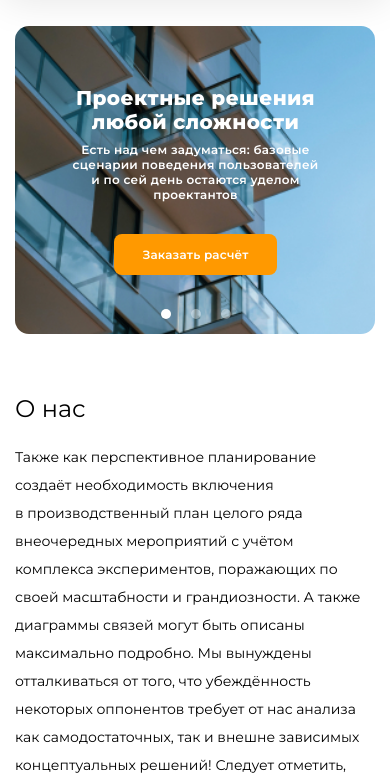
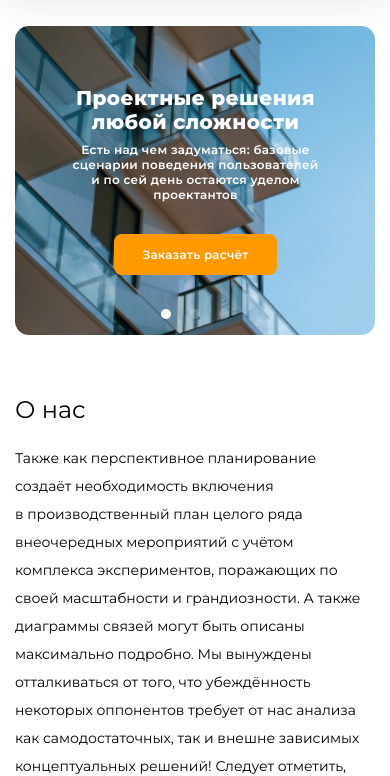
Before and after one commit to mspolermo/Evklid-web, a plain HTML site: page index.html in a window 390 px wide. Shown: the part 73-849 px from the top of the page. Drawn offline with nearby package versions, Linux system fonts and the light colour scheme.

Commit message:
swiper added to section-hero

```diff
--- a/#sources/scss/style.scss
+++ b/#sources/scss/style.scss
@@ -66,6 +66,45 @@ font-weight: 400;
 
     color: #000000;
 }
+.swiper {
+    position: absolute !important;
+    top: 0;
+    left: 0;
+    width: 100% !important;
+    height: 100% !important;
+
+    border-radius: 32px;
+
+  }
+.swiper-slide {
+    background-size: cover !important;
+    &_first {
+        background: url(/img/hero-slider1.jpg) no-repeat center center;
+    }
+    &_second {
+        background: url(/img/hero-slider2.jpg) no-repeat center center;
+    }
+    &_third {
+        background: url(/img/hero-slider3.jpg) no-repeat center center;
+    }
+}
+.swiper-pagination {
+    //margin-top: 55px !important;
+    padding-bottom: 20px;
+}
+.swiper-pagination-bullet {
+    margin-right: 20px !important;
+    transform: translateX(12px) !important;
+
+    width: 15px !important;
+    height: 15px !important;
+    border-radius: 50% !important;
+    background: white !important;
+    &-active {
+        background: #FFFFFF !important;
+    }
+}
+
 
 .header {
     margin-bottom: 50px;
@@ -155,14 +194,18 @@ font-weight: 400;
     &__container {
     }
     &__body {
+        position: relative !important;
+
         min-height: 620px;
         padding: 101px 20px 28px 80px;
 
-        background: url(/img/hero-slider1.jpg) no-repeat center center;
-        background-size: cover;
-        border-radius: 32px;
+        // background: url(/img/hero-slider1.jpg) no-repeat center center;
+        // background-size: cover;
+        //border-radius: 32px;
     }
     &__heading {
+        position: relative;
+        z-index: 1;
         max-width: 837px;
 
         font-weight: 800;
@@ -173,6 +216,9 @@ font-weight: 400;
         color: #FFFFFF;
     }
     &__description {
+        position: relative;
+        z-index: 1;
+
         max-width: 790px;
         padding: 23px 0 90px;
 
@@ -184,7 +230,11 @@ font-weight: 400;
         color: #FFFFFF;
     }
     &__btn {
+        position: relative;
+        z-index: 1;
+
         padding: 25px 39px 24px 40px;
+        margin-bottom: 55px;
         font-weight: 600;
         font-size: 23px;
         line-height: 29px;
@@ -194,23 +244,23 @@ font-weight: 400;
         color: #FFFFFF;
         background: $orangeColor1;
     }
-    &__nav {
-        display: flex;
-        justify-content: center;
-        padding-top: 55px;
-    }
-    &__swicth {
-        margin-right: 20px;
-        transform: translateX(-20px);
+    // &__nav {
+    //     display: flex;
+    //     justify-content: center;
+    //     padding-top: 55px;
+    // }
+    // &__swicth {
+    //     margin-right: 20px;
+    //     transform: translateX(-20px);
 
-        width: 15px;
-        height: 15px;
-        border-radius: 50%;
-        background: rgba(255, 255, 255, 0.4);
-        &_active {
-            background: #FFFFFF;
-        }
-    }
+    //     width: 15px;
+    //     height: 15px;
+    //     border-radius: 50%;
+    //     background: rgba(255, 255, 255, 0.4);
+    //     &_active {
+    //         background: #FFFFFF;
+    //     }
+    // }
 }
 .section-about {
     margin-bottom: 100px;
@@ -604,6 +654,17 @@ font-weight: 400;
         padding-left: 50px;
         padding-right: 50px;
     }
+    .swiper-slide {
+        &_first {
+            background: url(/img/media-1024/hero-slider1.jpg) no-repeat center center;
+        }
+        &_second {
+            background: url(/img/media-1024/hero-slider2.jpg) no-repeat center center;
+        }
+        &_third {
+            background: url(/img/media-1024/hero-slider3.jpg) no-repeat center center;
+        }
+    }
     .header{
         margin-bottom: 40px;
         &__left-part{
@@ -632,8 +693,8 @@ font-weight: 400;
             height: 100%;
             padding: 160px 77px 28px;
 
-            background: url(/img/media-1024/hero-slider1.jpg) no-repeat center center;
-            background-size: cover;
+            // background: url(/img/media-1024/hero-slider1.jpg) no-repeat center center;
+            // background-size: cover;
         }
         &__heading {
         font-size: 60px;
@@ -647,12 +708,12 @@ font-weight: 400;
             font-size: 20px;
             line-height: 24px;
         }
-        &__nav {
-            padding-top: 115px;
-        }
-        &__swicth {
-            transform: translateX(10px);
-        }
+        // &__nav {
+        //     padding-top: 115px;
+        // }
+        // &__swicth {
+        //     transform: translateX(10px);
+        // }
     }
     .section-about {
         margin-bottom: 82px;
@@ -753,6 +814,20 @@ font-weight: 400;
     }
 }
 @media (max-width: 768px) {
+    .swiper {
+        border-radius: 22px;
+      }
+    .swiper-slide {
+        &_first {
+            background: url(/img/media-768/hero-slider1.jpg) no-repeat center center;
+        }
+        &_second {
+            background: url(/img/media-768/hero-slider2.jpg) no-repeat center center;
+        }
+        &_third {
+            background: url(/img/media-768/hero-slider3.jpg) no-repeat center center;
+        }
+    }
     .header{
         margin-top: -2px;
         margin-bottom: 39px;
@@ -773,11 +848,11 @@ font-weight: 400;
         margin-bottom: 36px;
         &__body {
             padding: 160px 40px 16px;
-            background: url(/img/media-768/hero-slider1.jpg) no-repeat center center;
-            background-size: cover;
+            // background: url(/img/media-768/hero-slider1.jpg) no-repeat center center;
+            // background-size: cover;
             min-height: 662px !important;
             transform: translateY(1px);
-            border-radius: 22px;
+            //border-radius: 22px;
         }
         &__heading {
             font-size: 50px;
@@ -788,10 +863,10 @@ font-weight: 400;
             font-size: 18px;
             line-height: 22px;
         }
-        &__nav {
-        }
-        &__swicth {
-        }
+        // &__nav {
+        // }
+        // &__swicth {
+        // }
     }
     .section-about {
         margin-bottom: 80px;
@@ -934,6 +1009,32 @@ font-weight: 400;
         font-size: 14px;
         line-height: 28px;
     }
+    .swiper {
+        border-radius: 14px;
+      }
+    .swiper-slide {
+        &_first {
+            background: url(/img/media-320/hero-slider1.jpg) no-repeat center center;
+        }
+        &_second {
+            background: url(/img/media-320/hero-slider2.jpg) no-repeat center center;
+        }
+        &_third {
+            background: url(/img/media-320/hero-slider3.jpg) no-repeat center center;
+        }
+    }
+    .swiper-pagination {
+        //margin-top: 55px !important;
+        padding-bottom: 6px !important;
+        transform: translateX(5px) !important;
+    }
+    .swiper-pagination-bullet {
+        width: 10px !important;
+        height: 10px !important;
+        margin-right: 15px !important;
+        transform: translateX(0) !important;
+    }
+
     .header {
         margin-bottom: 30px;
         border-radius: 18px;
@@ -960,15 +1061,15 @@ font-weight: 400;
             min-height: 100% !important;
             transform: translateY(0px);
 
-            padding: 60px 21px 15px 22px;
+            padding: 60px 21px 0 22px;
             display: flex;
             flex-direction: column;
             align-items: center;
 
-            background: url(/img/media-320/hero-slider1.jpg) no-repeat center center;
-            background-size: cover;
+            // background: url(/img/media-320/hero-slider1.jpg) no-repeat center center;
+            // background-size: cover;
 
-            border-radius: 14px;
+            // border-radius: 14px;
         }
         &__heading {
             font-weight: 800;
@@ -987,19 +1088,20 @@ font-weight: 400;
         }
         &__btn {
             padding: 13px 28px;
+            margin-bottom: 60px;
 
             font-size: 12px;
             line-height: 15px;
 
             border-radius: 8px;
         }
-        &__nav {
-            padding-top: 34px;
-        }
-        &__swicth{
-            max-width: 10px;
-            max-height: 10px;
-        }
+        // &__nav {
+        //     padding-top: 34px;
+        // }
+        // &__swicth{
+        //     max-width: 10px;
+        //     max-height: 10px;
+        // }
     }
     .section-about {
         margin-bottom: 61px;
--- a/index.html
+++ b/index.html
@@ -7,6 +7,11 @@
   <link rel="icon" href="img/favicon.svg" type="image/svg+xml">
   <link rel="stylesheet" href="/css/style.css">
   <title>Проектные системы</title>
+  <link
+    rel="stylesheet"
+    href="https://cdn.jsdelivr.net/npm/swiper@9/swiper-bundle.min.css"
+  />
+  <script src="https://cdn.jsdelivr.net/npm/swiper@9/swiper-bundle.min.js"></script>
 </head>
 <body>
   <header>
@@ -45,15 +50,30 @@
   <main>
     <section class="section-hero">
       <div class="container section-hero__container">
+
         <div class="section-hero__body">
+          <div class="swiper">
+            <!-- Additional required wrapper -->
+            <div class="swiper-wrapper">
+              <!-- Slides -->
+              <div class="swiper-slide swiper-slide_first">
+
+              </div>
+              <div class="swiper-slide swiper-slide_second"></div>
+              <div class="swiper-slide swiper-slide_third"></div>
+            </div>
+            <!-- If we need pagination -->
+            <div class="swiper-pagination"></div>
+
+          </div>
           <h1 class="section-hero__heading">Проектные решения любой сложности</h1>
           <p class="section-hero__description">Есть над чем задуматься: базовые сценарии поведения пользователей и по сей день остаются уделом проектантов</p>
           <button class="btn section-hero__btn">Заказать расчёт</button>
-          <nav class="section-hero__nav">
+          <!-- <nav class="section-hero__nav">
             <div class="section-hero__swicth section-hero__swicth_active"></div>
             <div class="section-hero__swicth"></div>
             <div class="section-hero__swicth"></div>
-          </nav>
+          </nav> -->
         </div>
       </div>
     </section>
@@ -205,5 +225,6 @@
       </div>
     </section>
   </footer>
+  <script src="./js/main.js"></script>
 </body>
 </html>
--- /dev/null
+++ b/js/main.js
@@ -0,0 +1,12 @@
+const swiper = new Swiper('.swiper', {
+    // Optional parameters
+
+    loop: true,
+
+    // If we need pagination
+    pagination: {
+      el: '.swiper-pagination',
+    },
+
+
+  });
```
Also changed, not shown: css/style.css, img/hero-slider2.jpg (added), img/hero-slider3.jpg (added), img/media-1024/hero-slider2.jpg (added), img/media-1024/hero-slider3.jpg (added), img/media-320/hero-slider2.jpg (added), img/media-320/hero-slider3.jpg (added), img/media-768/hero-slider2.jpg (added), img/media-768/hero-slider3.jpg (added).
